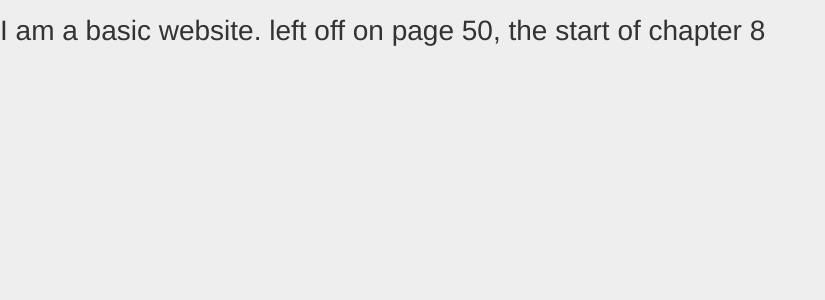
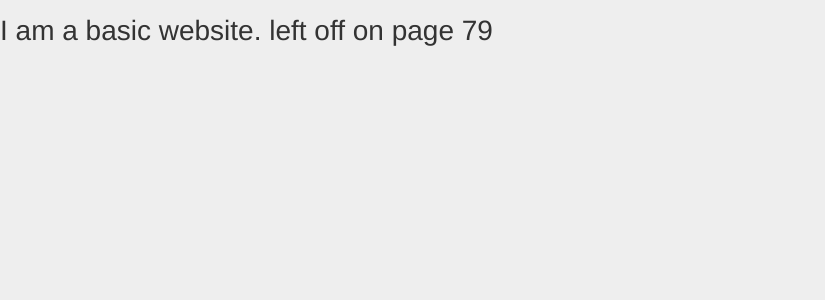
Before and after one commit to zacharypropert/myhellowebapp, a Django app: template collection/templates/index.html in a window 1280 px wide. Shown: the part 115-415 px from the top of the page, without its empty margins (0-825 px from the left). Run offline with Django 3.2, Linux system fonts and the light colour scheme; the template is opened without the code that fills it, so the values that code supplies are empty.

Commit message:
Corrected page # where I left off since last push

```diff
--- a/collection/templates/index.html
+++ b/collection/templates/index.html
@@ -2,7 +2,7 @@
 {% load humanize %}
 {% block title  %}Homepage | {{ block.super }}{% endblock %}
 {% block content %}
-	<h2>I am a basic website. left off on page 50, the start of chapter 8</h2>
+	<h2>I am a basic website. left off on page 79</h2>
 
 	{% for project in projects %}
 	<h2><a href="{% url 'project_detail' slug=project.slug %}"> {{ project.name }} </a></h2>
```
